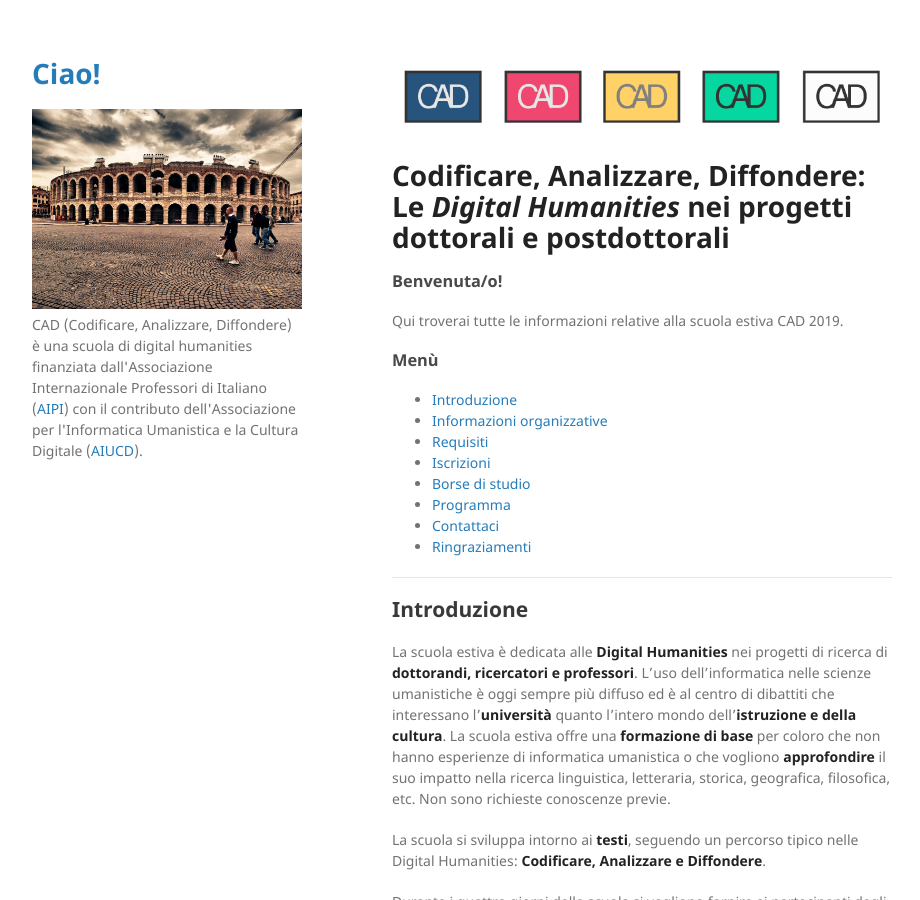
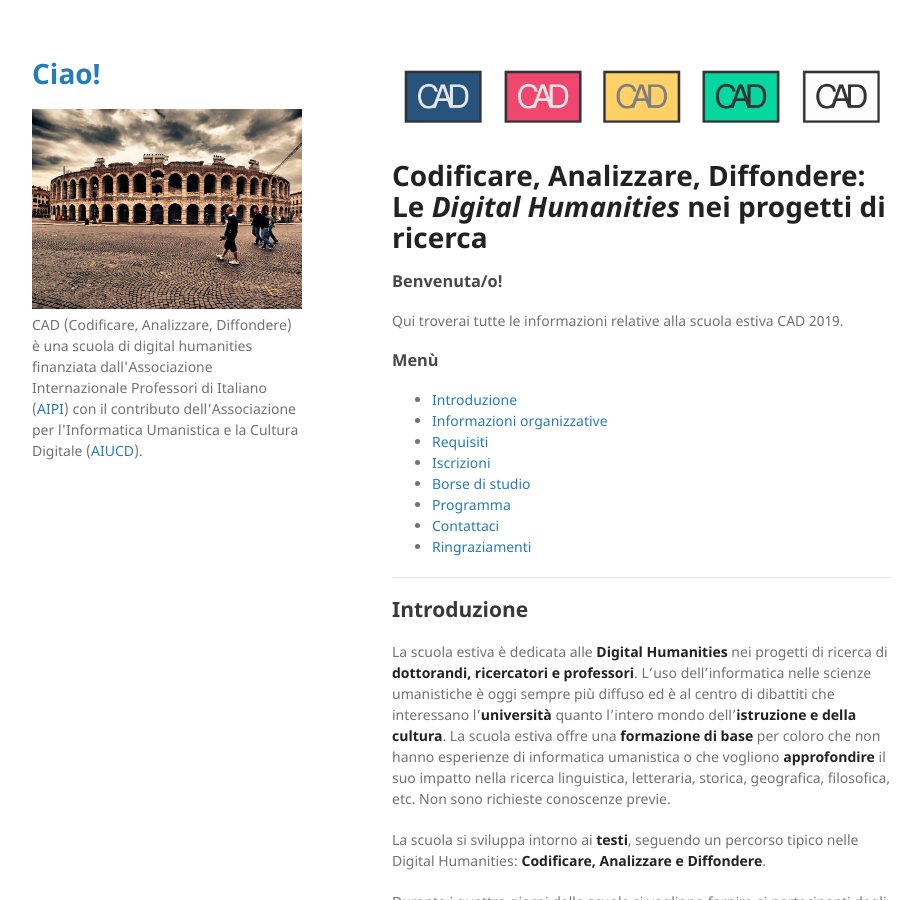
Before and after one commit to CADottorato/sito, a Jekyll site: the page built from index.md, in a window 1280 px wide and 900 px high. Shown: the whole window, without its empty margins (178-1098 px from the left). Built offline with Jekyll 4.4.1, drawn with Linux system fonts in a browser that asks for light colours.

Commit message:
update title

```diff
--- a/index.md
+++ b/index.md
@@ -4,8 +4,7 @@
 
 ![CAD-logo](assets/img/CAD-logo-long.png)
 
-# Codificare, Analizzare, Diffondere: <br />Le *Digital Humanities* nei progetti dottorali e postdottorali
-
+# Codificare, Analizzare, Diffondere: <br />Le *Digital Humanities* nei progetti di ricerca
 ### Benvenuta/o!
 Qui troverai tutte le informazioni relative alla scuola estiva CAD 2019.
 
```
